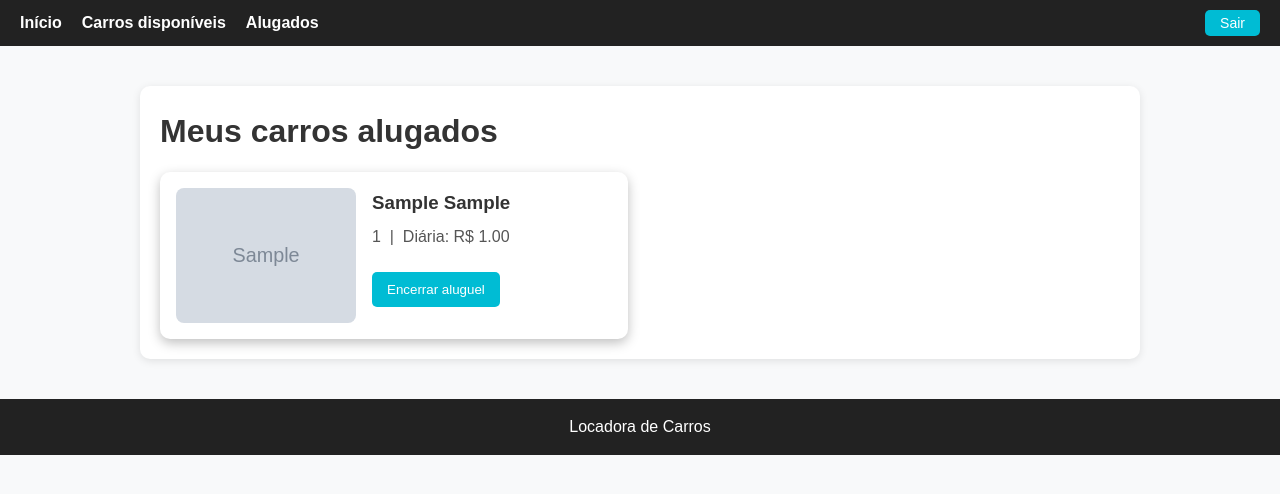
After one commit to ma7teus/ProgWeb_INF1407, a Django app: page /carros/alugados/ in a window 1280 px wide. The commit adds this page. Shown: the top 494 px of the page. Run offline with Django 5.2, Linux system fonts and the light colour scheme; a user stored in the database is signed in; tables that the repository leaves empty hold one stand-in row (values such as "Sample post"); grey boxes marked "Sample" are stand-in pictures.

Commit message:
sistema de aluguel feito

```diff
--- /dev/null
+++ b/meu_projeto/carros/templates/carros/alugados.html
@@ -0,0 +1,31 @@
+{% extends "base.html" %}
+{% block title %}Meus carros alugados{% endblock %}
+
+{% block content %}
+<h1>Meus carros alugados</h1>
+
+{% if carros %}
+  <div class="cars-grid">
+    {% for c in carros %}
+      <article class="car-card">
+        {% if c.imagem %}
+          <img src="{{ c.imagem.url }}" alt="{{ c.modelo }}" class="car-img">
+        {% endif %}
+        <div class="car-info">
+          <h3 class="car-title">{{ c.marca }} {{ c.modelo }}</h3>
+          <p class="car-meta">{{ c.ano }} &nbsp;|&nbsp; Diária: R$ {{ c.diaria }}</p>
+
+          <div class="car-actions">
+            <form method="post" action="{% url 'carros:encerrar' c.placa %}">
+              {% csrf_token %}
+              <button type="submit" class="button button-danger">Encerrar aluguel</button>
+            </form>
+          </div>
+        </div>
+      </article>
+    {% endfor %}
+  </div>
+{% else %}
+  <p>Você ainda não alugou nenhum carro.</p>
+{% endif %}
+{% endblock %}
--- a/meu_projeto/carros/templates/carros/disponiveis.html
+++ b/meu_projeto/carros/templates/carros/disponiveis.html
@@ -32,9 +32,9 @@
           <button type="submit" class="button button-danger">Excluir</button>
         </form>
         {% else %}
-        <form>
+        <form method="post" action="{% url 'carros:alugar' c.placa %}">
           {% csrf_token %}
-          <button type="submit" class="button button-save">Salvar</button>
+          <button type="submit" class="button button-save">Alugar</button>
         </form>
         {% endif %}
       </div>
--- a/meu_projeto/carros/urls.py
+++ b/meu_projeto/carros/urls.py
@@ -9,4 +9,8 @@ urlpatterns = [
     path("<str:placa>/excluir/", views.carro_excluir, name="excluir"),
     path("<str:placa>/editar/", views.carro_editar, name="editar"),
 
+    path("<str:placa>/alugar/", views.alugar_carro, name="alugar"),
+    path("alugados/", views.carros_alugados, name="alugados"),
+    path("<str:placa>/encerrar/", views.encerrar_aluguel, name="encerrar"),
+
 ]
--- a/meu_projeto/carros/views.py
+++ b/meu_projeto/carros/views.py
@@ -54,3 +54,41 @@ def carro_editar(request, placa):
     else:
         form = CarroForm(instance=carro)
     return render(request, "carros/editar.html", {"form": form, "carro": carro})
+
+@login_required
+def alugar_carro(request, placa):
+    """Atribui o carro ao usuário logado, se estiver disponível."""
+    if request.method != "POST":
+        return redirect("carros:disponiveis")
+
+    carro = get_object_or_404(Carro, placa=placa)
+
+    if carro.locatario_id is not None:
+        messages.error(request, "Este carro já está alugado.")
+        return redirect("carros:disponiveis")
+
+    carro.locatario = request.user
+    carro.save()
+    messages.success(request, f"Você alugou o {carro.marca} {carro.modelo}.")
+    return redirect("carros:alugados")
+
+
+@login_required
+def carros_alugados(request):
+    """Lista apenas os carros alugados pelo usuário logado."""
+    meus_carros = Carro.objects.filter(locatario=request.user).order_by("marca", "modelo")
+    return render(request, "carros/alugados.html", {"carros": meus_carros})
+
+@login_required
+@require_POST
+def encerrar_aluguel(request, placa):
+    # Garante que só o dono (ou um admin) encerra
+    if request.user.is_staff:
+        carro = get_object_or_404(Carro, placa=placa)
+    else:
+        carro = get_object_or_404(Carro, placa=placa, locatario=request.user)
+
+    carro.locatario = None
+    carro.save()
+    messages.success(request, "Aluguel encerrado. O carro voltou para a lista de disponíveis.")
+    return redirect("carros:disponiveis")
--- a/meu_projeto/static/css/styles.css
+++ b/meu_projeto/static/css/styles.css
@@ -196,3 +196,6 @@ footer {
   background: #388E3C;
   /* verde mais escuro no hover */
 }
+
+.button-save { background:#4CAF50; }
+.button-save:hover { background:#388E3C; }
--- a/meu_projeto/templates/base.html
+++ b/meu_projeto/templates/base.html
@@ -19,19 +19,24 @@
           <a href="{% url 'carros:disponiveis' %}">Carros disponíveis</a>
         </li>
         {% if user.is_authenticated %}
+        <li><a href="{% url 'carros:alugados' %}">Alugados</a></li>
+        {% endif %}
+
+        {% if user.is_authenticated %}
         <li class="logout">
           <form method="post" action="{% url 'usuarios:logout' %}" class="navbar-form">
             {% csrf_token %}
             <button class="logout-button" type="submit">Sair</button>
           </form>
         </li>
+
+
         {% endif %}
 
       </ul>
     </nav>
   </header>
 
-  <!-- Conteúdo -->
   <main>
     {% if messages %}
     <ul style="margin: 0 0 12px 0; padding: 0; list-style: none">
@@ -50,7 +55,6 @@
     {% endif %} {% block content %}{% endblock %}
   </main>
 
-  <!-- Rodapé -->
   <footer>
     <p>Locadora de Carros</p>
   </footer>
--- a/meu_projeto/usuarios/templates/usuarios/login.html
+++ b/meu_projeto/usuarios/templates/usuarios/login.html
@@ -13,4 +13,9 @@
   {% if form.errors %}
     <p style="color:red;">Usuário ou senha incorretos.</p>
   {% endif %}
+
+  <p>Ainda não tem conta?</p>
+  <form method="get" action="{% url 'usuarios:signup' %}">
+    <button type="submit" class="button button-success">Cadastre-se</button>
+  </form>
 {% endblock %}
```
